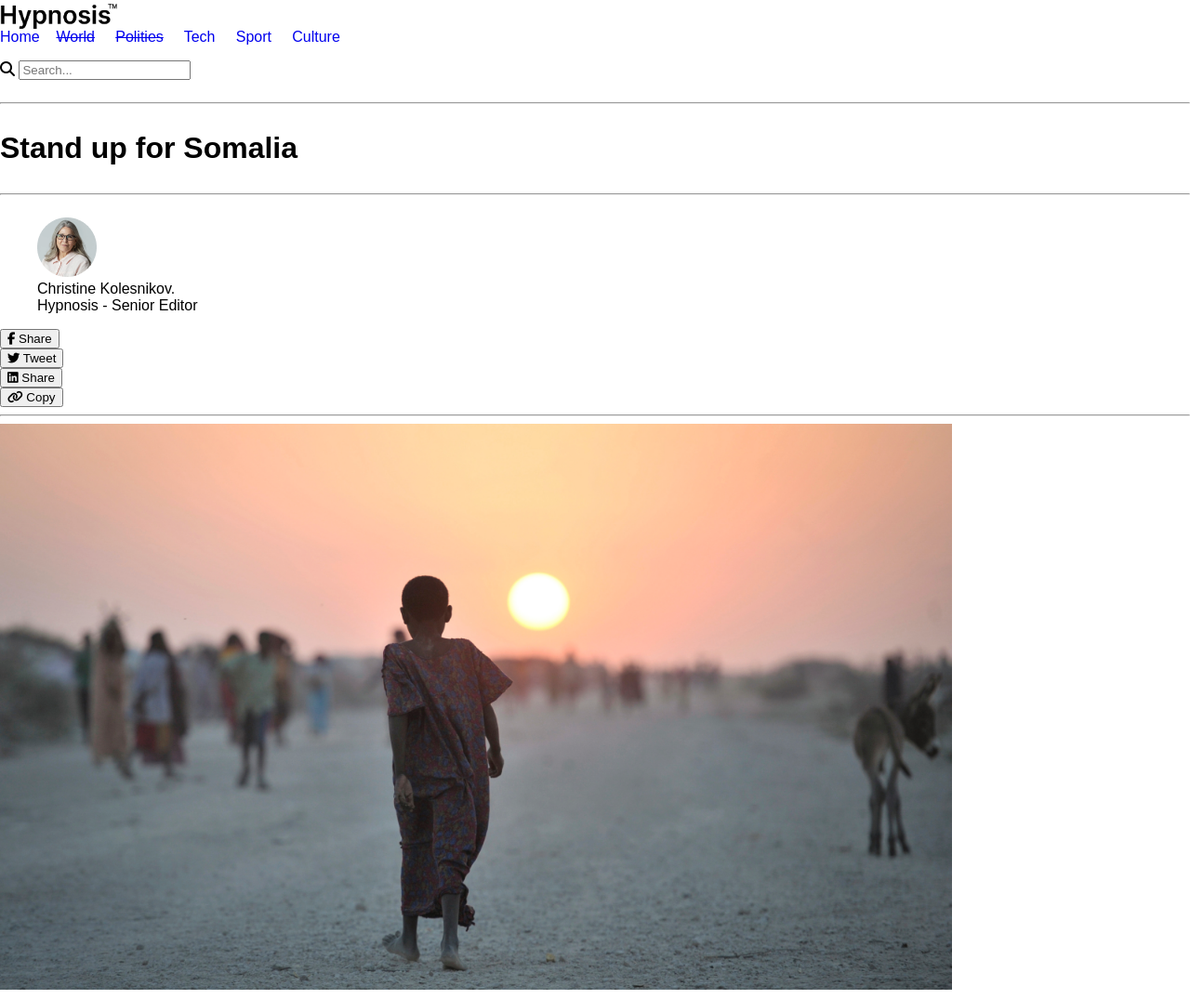
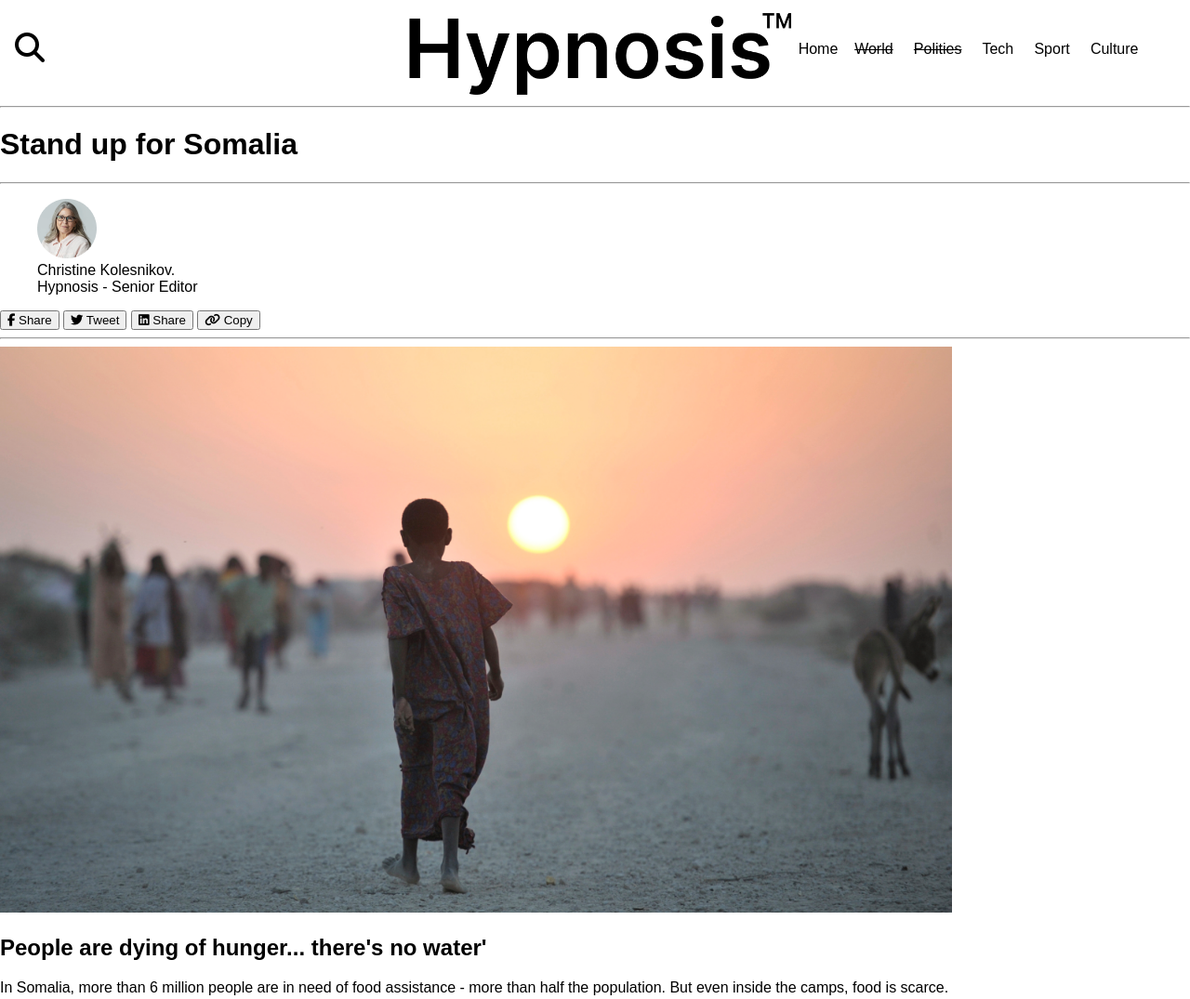
Before and after one commit to danyhoshi/hypnosis-project, a website: page index.html in a window 1280 px wide. Shown: the top 1075 px of the page at 93% size. Drawn offline with Linux system fonts and the light colour scheme; a web font is replaced by a local one.

Commit message:
Add some flex styles in header

```diff
--- a/index.html
+++ b/index.html
@@ -13,23 +13,24 @@
     </head>
     <body>
         <header>
-            <div>
-                <div>
-                    <img width= "10%" src="./hypnosis-images/hypnosis.png" alt="hypnosis logo">
+            <div class="header-style">
+                <div class="logo-style">
+                    <img class = "logo-image" src="./hypnosis-images/hypnosis.png" alt="hypnosis logo">
                 </div>
-                <div>
-                    <nav>
-                        <a href="#">Home</a>&nbsp; &nbsp;
-                        <a href="#"><del>World</del></a> &nbsp; &nbsp;
-                        <a href="#"><del>Polities</del></a> &nbsp; &nbsp;
-                        <a href="#">Tech</a> &nbsp; &nbsp;
-                        <a href="#">Sport</a> &nbsp; &nbsp;
-                        <a href="#">Culture</a>
+                <div class="style-navbar">
+                    <na>
+                        <a class = "menu-items" href="">Home</a>&nbsp; &nbsp;
+                        <a class = "menu-items" href=""><del>World</del></a> &nbsp; &nbsp;
+                        <a class = "menu-items" href=""><del>Polities</del></a> &nbsp; &nbsp;
+                        <a class = "menu-items" href="">Tech</a> &nbsp; &nbsp;
+                        <a class = "menu-items" href="">Sport</a> &nbsp; &nbsp;
+                        <a class = "menu-items" href="">Culture</a>
                     </nav>
+                    <span class="menu-icon"><i class="fa-solid fa-bars"></i></span>
                 </div>
-                <div>
+                <div class="search">
                     <form>
-                        <p><i class="fas fa-search"></i> <input type="search" name="" placeholder= "Search... ">
+                        <p><i class="fas fa-search"></i> <input class= "input-show" type="search" name="" placeholder= "Search... ">
                     </form>
                 </div>
             </div>
--- a/style.css
+++ b/style.css
@@ -4,16 +4,11 @@ body {
   padding: 0;
   text-decoration: none;
   font-family: 'Inter var', sans-serif;
+  box-sizing: border-box;
 }
 
 a {
   text-decoration: none;
-}
-
-form,
-div {
-  display: flex;
-  flex-direction: column;
 }
 
 aside {
@@ -21,9 +16,64 @@ aside {
   background-color: #161616;
 }
 
+
 footer {
   background: #f1f1f1;
   text-decoration: none;
+}
+
+.header-style {
+  display: flex;
+  justify-content: space-between;
+  align-items: center;
+  width: 100%;
+}
+.search {
+  order: 1;
+  flex-basis: 33%;
+  font-size: 2em;
+  padding-left: .5em;
+}
+
+.logo-style {
+  order: 2;
+  text-align: center;
+  vertical-align: center;
+  flex-basis: 33%;
+}
+
+.style-navbar {
+  display: flex;
+  justify-items: flex-end;
+  text-align: right;
+  order: 3;
+  flex-basis: 33%;
+}
+
+.menu-icon {
+  display: none;
+  order: 3;
+  font-size: 2em;
+  padding-right: .5em;
+}
+
+nav {
+  display: flex;
+  padding-right: 1em;
+  color: #000;
+}
+
+.menu-items {
+  text-decoration: none;
+  color: #000;
+}
+
+.logo-image {
+  max-width: 100%;
+}
+
+.input-show {
+  display: none;
 }
 
 .title {
@@ -32,3 +82,18 @@ footer {
   line-height: 58px;
   text-align: center;
 }
+
+@media only screen and (max-width: 768px) {
+  .nav {
+    flex-direction: column;
+  }
+
+  .menu-items {
+    display: none;
+  }
+
+  .menu-icon {
+    display:inline-block;
+    padding-right: .5em;
+  }
+}
```
